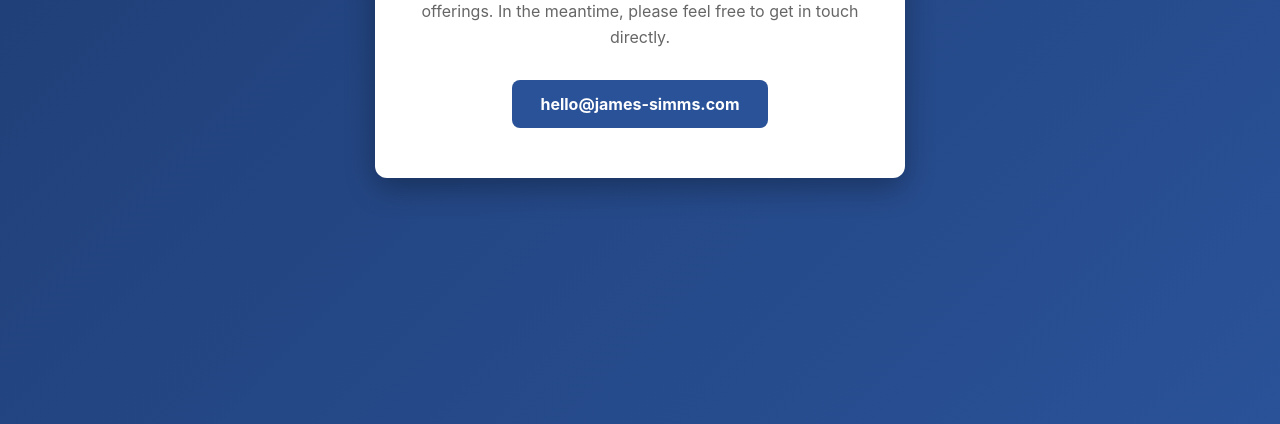
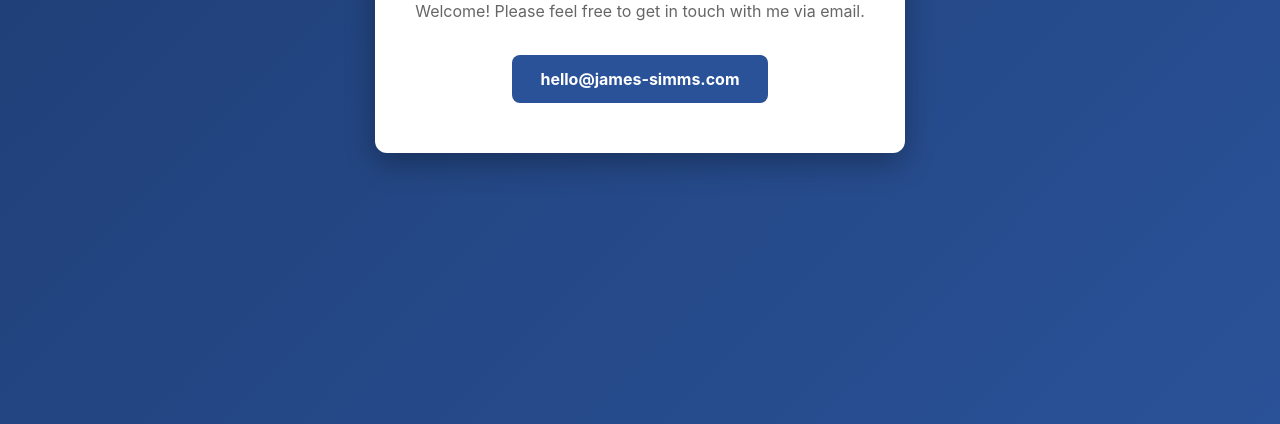
Before and after one commit to jesimms/jesimms.github.io, a plain HTML site: page index.html in a window 1280 px wide. Shown: the part 376-800 px from the top of the page. Drawn offline with Linux system fonts and the light colour scheme.

Commit message:
Update welcome message in index.html
Changed page to refer visitors to my email

```diff
--- a/index.html
+++ b/index.html
@@ -61,7 +61,7 @@
         <h1>James E Simms III</h1>
 
         <!-- Brief Message -->
-        <p>Welcome! I am currently putting together my service offerings. In the meantime, please feel free to get in touch directly.</p>
+        <p>Welcome! Please feel free to get in touch with me via email.</p>
 
         <!-- Email Button -->
         <a href="mailto:hello@james-simms.com" class="email-button">hello@james-simms.com</a>
```
